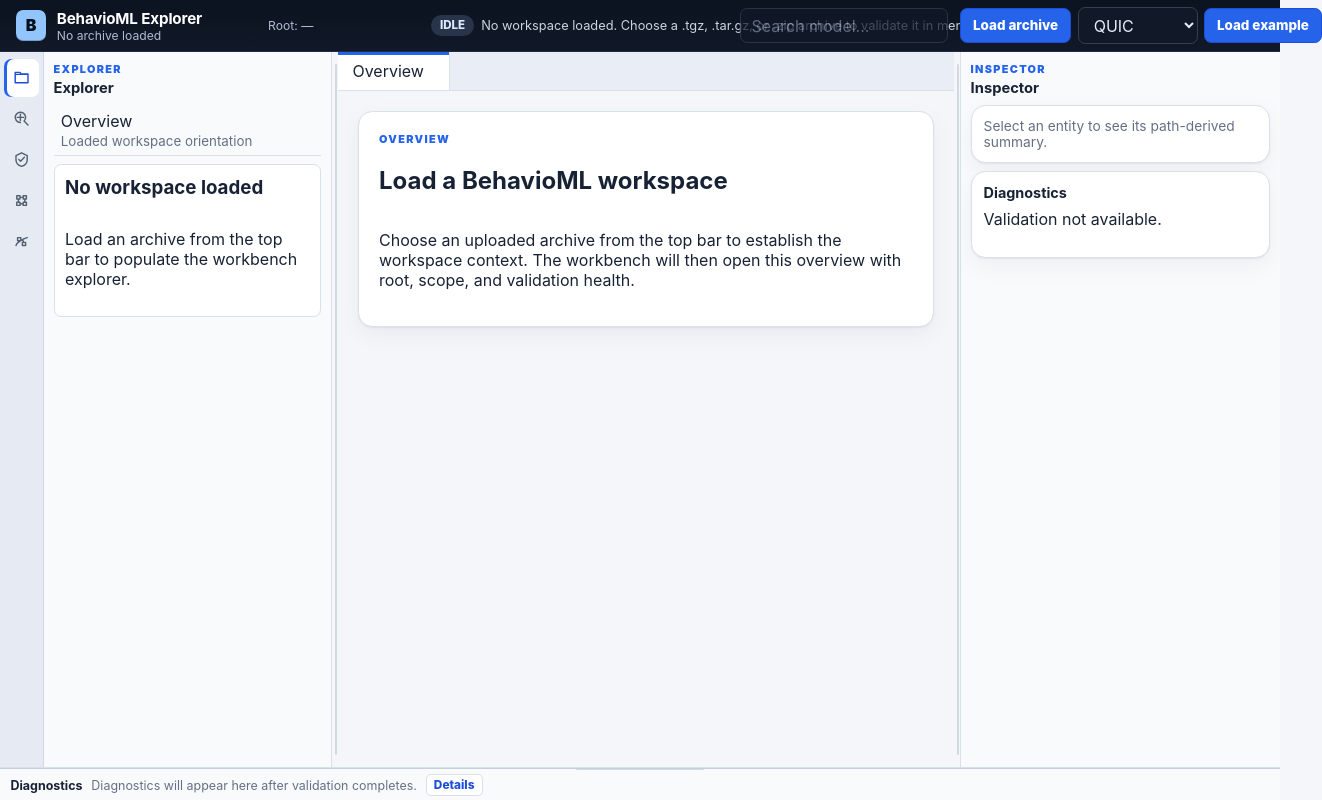
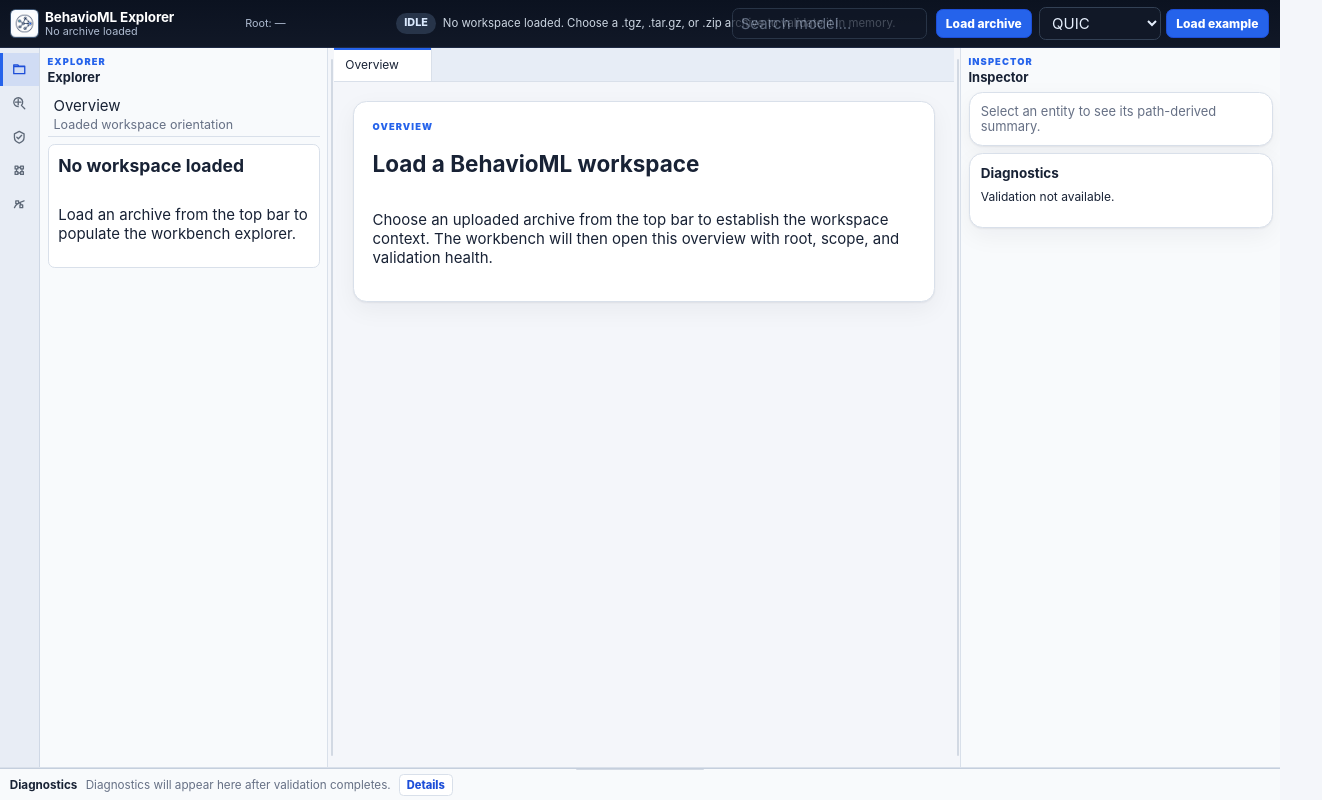
Before and after one commit to BehavioML/explorer, a React (Vite) app: page / in a window 1280 px wide. Shown: the whole page, 1322 px wide, since content can reach past the window. Built offline with nearby package versions, Linux system fonts and the light colour scheme.

Commit message:
Refine compact workbench UI (#42)

```diff
--- a/src/ui-react/App.tsx
+++ b/src/ui-react/App.tsx
@@ -40,6 +40,7 @@
 } from '../core';
 import {
   activateWorkspaceDocument,
+  closeWorkspaceDocument,
   createInitialWorkspaceDocumentState,
   findActiveWorkspaceDocument,
   openEntityWorkspaceDocument,
@@ -390,6 +391,27 @@
     setSelectedSearchResult(undefined);
   }
 
+  function handleWorkspaceDocumentClosed(document: WorkspaceDocument) {
+    if (document.kind === 'overview') {
+      return;
+    }
+
+    const nextState = closeWorkspaceDocument(workspaceDocumentState, document.id);
+    const nextActiveDocument = findActiveWorkspaceDocument(nextState);
+
+    setWorkspaceDocumentState(nextState);
+
+    if (workspaceDocumentState.activeDocumentId === document.id) {
+      if (nextActiveDocument.kind === 'entity') {
+        setSelectedEntity({ scope: nextActiveDocument.scope, identity: nextActiveDocument.identity });
+      } else {
+        setSelectedEntity(undefined);
+        setSelectedDiagnostic(undefined);
+        setSelectedSearchResult(undefined);
+      }
+    }
+  }
+
   function handleEntityDocumentViewSelected(view: EntityWorkspaceDocumentView) {
     setWorkspaceDocumentState((state) => setActiveEntityWorkspaceDocumentView(state, view));
   }
@@ -482,6 +504,7 @@
           relationships={selectedRelationships}
           onRelationshipTargetSelected={handleRelationshipTargetSelected}
           onSelectActivity={setActiveActivity}
+          onCloseDocument={handleWorkspaceDocumentClosed}
           onSelectDocument={handleWorkspaceDocumentSelected}
           onSelectEntityView={handleEntityDocumentViewSelected}
         />
@@ -611,7 +634,7 @@
     <header className="top-bar">
       <div className="brand-lockup" aria-label="Application identity">
         <span className="app-icon" aria-hidden="true">
-          B
+          <img src="/icon.png" alt="" />
         </span>
         <div>
           <strong>BehavioML Explorer</strong>
@@ -844,6 +867,7 @@
   workspaceOverview,
   onRelationshipTargetSelected,
   onSelectActivity,
+  onCloseDocument,
   onSelectDocument,
   onSelectEntityView,
 }: {
@@ -864,27 +888,48 @@
     side: RelationshipNavigationSide,
   ) => void;
   readonly onSelectActivity: (activity: ActivityMode) => void;
+  readonly onCloseDocument: (document: WorkspaceDocument) => void;
   readonly onSelectDocument: (document: WorkspaceDocument) => void;
   readonly onSelectEntityView: (view: EntityWorkspaceDocumentView) => void;
 }) {
   return (
     <section className="workspace-area" aria-label="Workspace tabs and content">
       <div className="workspace-tab-strip" role="tablist" aria-label="Workspace documents">
-        {documents.map((document) => (
+        {documents.map((document) => {
+          const isActive = activeDocument.id === document.id;
+          const isClosable = document.kind !== 'overview';
+          const label = formatWorkspaceDocumentLabel(document, entity);
+
+          return (
+            <div
+              className={isActive ? 'workspace-tab workspace-tab--active' : 'workspace-tab'}
+              role="presentation"
+              key={document.id}
+            >
               <button
-            className={
-              activeDocument.id === document.id ? 'workspace-tab workspace-tab--active' : 'workspace-tab'
-            }
+                className="workspace-tab-label"
                 type="button"
                 role="tab"
-            aria-selected={activeDocument.id === document.id}
+                aria-selected={isActive}
                 title={formatWorkspaceDocumentTitle(document)}
-            key={document.id}
                 onClick={() => onSelectDocument(document)}
               >
-            <span>{formatWorkspaceDocumentLabel(document, entity)}</span>
+                <span>{label}</span>
               </button>
-        ))}
+              {isClosable ? (
+                <button
+                  className="workspace-tab-close"
+                  type="button"
+                  aria-label={`Close ${label}`}
+                  title="Close tab"
+                  onClick={() => onCloseDocument(document)}
+                >
+                  ×
+                </button>
+              ) : null}
+            </div>
+          );
+        })}
       </div>
 
       <div className="workspace-content">
--- a/src/ui-react/styles.css
+++ b/src/ui-react/styles.css
@@ -1179,6 +1179,228 @@
   background: #fff;
 }
 
+/* Compact refinement pass: IDE density and clearer document/view hierarchy. */
+html { font-size: 15px; }
+
+.workbench-shell { grid-template-rows: 48px minmax(0, 1fr) var(--diagnostics-height); }
+.top-bar {
+  gap: 0.6rem;
+  padding-inline: 0.75rem;
+}
+.brand-lockup { gap: 0.5rem; }
+.brand-lockup strong { font-size: 0.9rem; }
+.brand-lockup span:last-child,
+.top-bar-meta { font-size: 0.72rem; }
+.top-bar-status { font-size: 0.76rem; }
+.top-search input,
+.example-loader select {
+  padding: 0.34rem 0.55rem;
+}
+.top-load-button,
+.upload-placeholder,
+.example-loader button,
+.overview-actions button {
+  min-height: 1.95rem;
+  padding: 0.34rem 0.62rem;
+  font-size: 0.8rem;
+}
+
+.app-icon {
+  width: 1.75rem;
+  height: 1.75rem;
+  padding: 0.16rem;
+  border-radius: var(--radius-xs);
+  background: #f8fbff;
+  box-shadow: 0 0 0 1px rgba(147, 197, 253, 0.35), inset 0 -1px 0 rgba(15, 23, 42, 0.12);
+}
+.app-icon img {
+  display: block;
+  width: 100%;
+  height: 100%;
+  object-fit: contain;
+}
+
+:root { --rail-width: 40px; }
+.activity-bar {
+  gap: 0.1rem;
+  padding: 0.35rem 0;
+  background: #e8edf5;
+}
+.activity-button {
+  position: relative;
+  min-height: 2.15rem;
+  margin: 0;
+  border-radius: 0;
+  color: #5d6877;
+  background: transparent;
+  box-shadow: none;
+}
+.activity-button:hover,
+.activity-button:focus-visible {
+  color: var(--color-accent-strong);
+  background: rgba(37, 99, 235, 0.08);
+  box-shadow: none;
+}
+.activity-button--active,
+.activity-button--active:hover,
+.activity-button--active:focus-visible {
+  color: var(--color-accent-strong);
+  background: rgba(37, 99, 235, 0.12);
+  box-shadow: inset 3px 0 0 var(--color-accent);
+}
+.activity-icon {
+  width: 1.1rem;
+  height: 1.1rem;
+  stroke-width: 1.9;
+}
+
+.explorer-panel,
+.inspector-panel {
+  gap: 0.45rem;
+  padding: 0.5rem;
+}
+.panel-heading h2 { font-size: 0.86rem; }
+.eyebrow { font-size: 0.62rem; }
+.entity-summary,
+.source-metadata,
+.selected-diagnostic-context,
+.selected-search-context,
+.inspector-relationships,
+.inspector-diagnostics,
+.activity-summary,
+.relationship-section,
+.diagnostic-relationship-context,
+.overview-panel,
+.workspace-panel,
+.entity-browser-panel,
+.empty-diagnostics,
+.empty-search-results { font-size: 0.8rem; }
+.overview-tree-button,
+.entity-button,
+.search-result-button,
+.diagnostic-item,
+.relationship-row {
+  padding: 0.3rem 0.4rem;
+}
+.entity-button span { font-size: 0.8rem; }
+.entity-button code,
+.search-result-button code { font-size: 0.68rem; }
+.search-input-label,
+.search-result-count,
+.search-result-match,
+.diagnostics-heading span { font-size: 0.76rem; }
+
+.workspace-area { grid-template-rows: 34px minmax(0, 1fr); }
+.workspace-tab-strip { background: #e7edf6; }
+.workspace-tab {
+  display: grid;
+  grid-template-columns: minmax(0, 1fr) auto;
+  align-items: center;
+  min-width: 6.5rem;
+  max-width: 12rem;
+  padding: 0;
+  border-right: 1px solid var(--color-border);
+  color: #526071;
+  background: #edf2f8;
+}
+.workspace-tab-label {
+  min-width: 0;
+  height: 100%;
+  padding: 0 0.25rem 0 0.75rem;
+  color: inherit;
+  background: transparent;
+  text-align: left;
+  cursor: pointer;
+}
+.workspace-tab-label span {
+  display: block;
+  min-width: 0;
+  overflow: hidden;
+  font-size: 0.8rem;
+  text-overflow: ellipsis;
+  white-space: nowrap;
+}
+.workspace-tab:hover,
+.workspace-tab:focus-within { color: var(--color-accent-strong); background: #fff; }
+.workspace-tab--active {
+  color: var(--color-text);
+  background: #fff;
+  box-shadow: inset 0 2px 0 var(--color-accent);
+}
+.workspace-tab-close {
+  display: inline-grid;
+  place-items: center;
+  width: 1.35rem;
+  height: 1.35rem;
+  margin-right: 0.25rem;
+  border-radius: var(--radius-xs);
+  color: var(--color-text-muted);
+  background: transparent;
+  font-size: 1rem;
+  line-height: 1;
+  cursor: pointer;
+}
+.workspace-tab-close:hover,
+.workspace-tab-close:focus-visible {
+  color: var(--color-text);
+  background: #e2e8f0;
+}
+
+.entity-document-workspace { grid-template-rows: 30px minmax(0, 1fr); }
+.entity-view-tab-strip {
+  gap: 1rem;
+  align-items: stretch;
+  padding: 0 0.75rem;
+  border-bottom: 1px solid var(--color-border);
+  background: #fbfdff;
+}
+.entity-view-tab {
+  position: relative;
+  padding: 0.35rem 0 0.32rem;
+  border: 0;
+  border-radius: 0;
+  color: var(--color-text-muted);
+  background: transparent;
+  font-size: 0.78rem;
+  font-weight: 800;
+}
+.entity-view-tab::after {
+  content: "";
+  position: absolute;
+  right: 0;
+  bottom: -1px;
+  left: 0;
+  height: 2px;
+  background: transparent;
+}
+.entity-view-tab:hover,
+.entity-view-tab:focus-visible {
+  color: var(--color-accent-strong);
+  background: transparent;
+}
+.entity-view-tab--active,
+.entity-view-tab--active:hover,
+.entity-view-tab--active:focus-visible {
+  color: var(--color-accent-strong);
+  background: transparent;
+  box-shadow: none;
+}
+.entity-view-tab--active::after { background: var(--color-accent); }
+
+.source-panel,
+.entity-document-content .relationships-panel,
+.diagram-placeholder { margin: 0.55rem; }
+.source-header-row { padding: 0.42rem 0.65rem; }
+.source-header-row h2 { font-size: 0.84rem; }
+.source-header-row > span,
+.diagram-title-row > span { font-size: 0.7rem; }
+.source-code {
+  padding: 0.75rem;
+  font-size: 0.86rem;
+  line-height: 1.5;
+}
+.source-status-footer { font-size: 0.7rem; }
+
 @media (max-width: 1180px) {
   .workbench-body {
     grid-template-columns:
--- a/src/ui-react/workspaceDocuments.ts
+++ b/src/ui-react/workspaceDocuments.ts
@@ -77,6 +77,37 @@
   };
 }
 
+export function closeWorkspaceDocument(
+  state: WorkspaceDocumentState,
+  documentId: WorkspaceDocumentId,
+): WorkspaceDocumentState {
+  if (documentId === OVERVIEW_WORKSPACE_DOCUMENT.id) {
+    return state;
+  }
+
+  const documentIndex = state.documents.findIndex((document) => document.id === documentId);
+
+  if (documentIndex < 0) {
+    return state;
+  }
+
+  const documents = state.documents.filter((document) => document.id !== documentId);
+
+  if (state.activeDocumentId !== documentId) {
+    return {
+      ...state,
+      documents,
+    };
+  }
+
+  const nextActiveDocument = documents[Math.min(documentIndex, documents.length - 1)] ?? OVERVIEW_WORKSPACE_DOCUMENT;
+
+  return {
+    documents,
+    activeDocumentId: nextActiveDocument.id,
+  };
+}
+
 export function activateWorkspaceDocument(
   state: WorkspaceDocumentState,
   documentId: WorkspaceDocumentId,
```
Also changed, not shown: 1 other file (tests, documents, lock files or other folders). Lines whose indentation alone changed are shown as unchanged.
